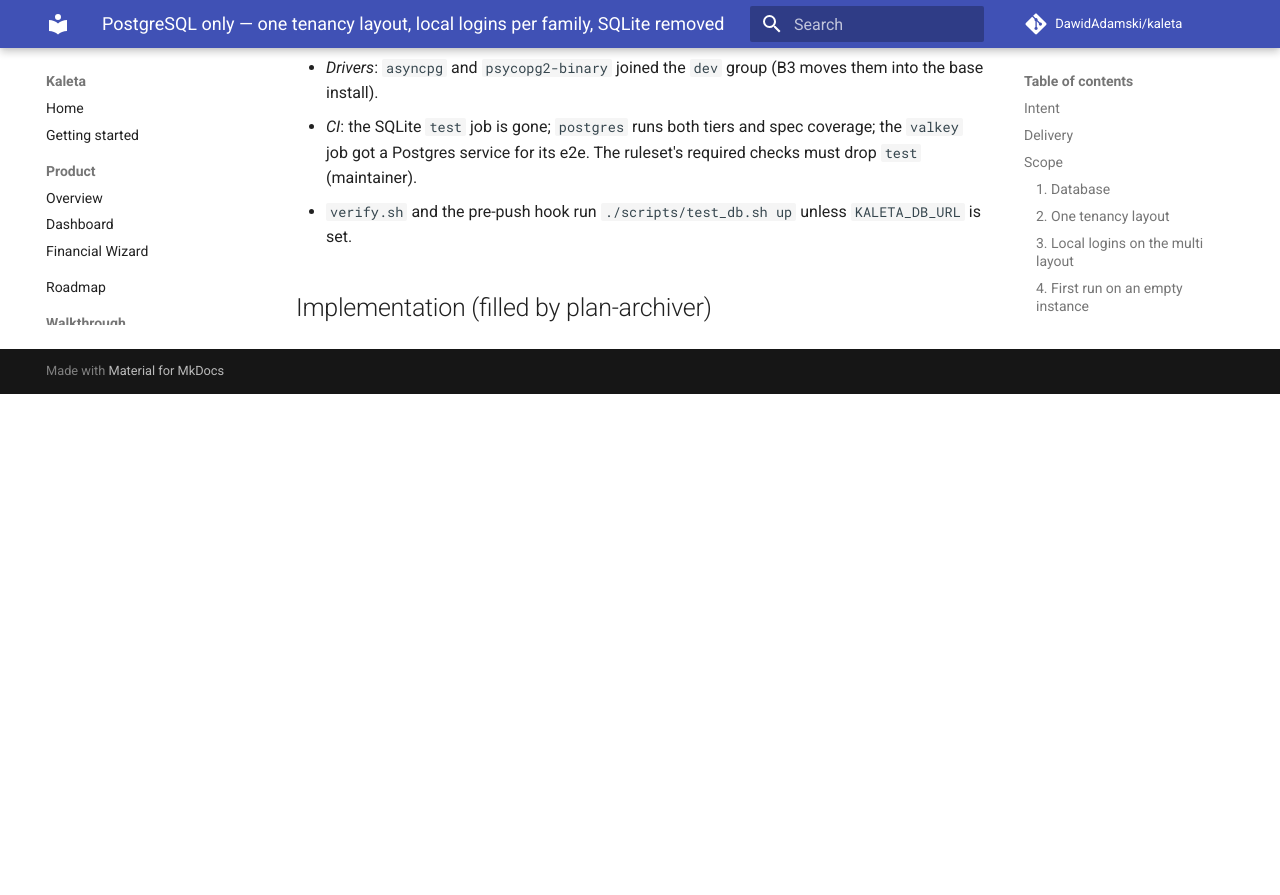
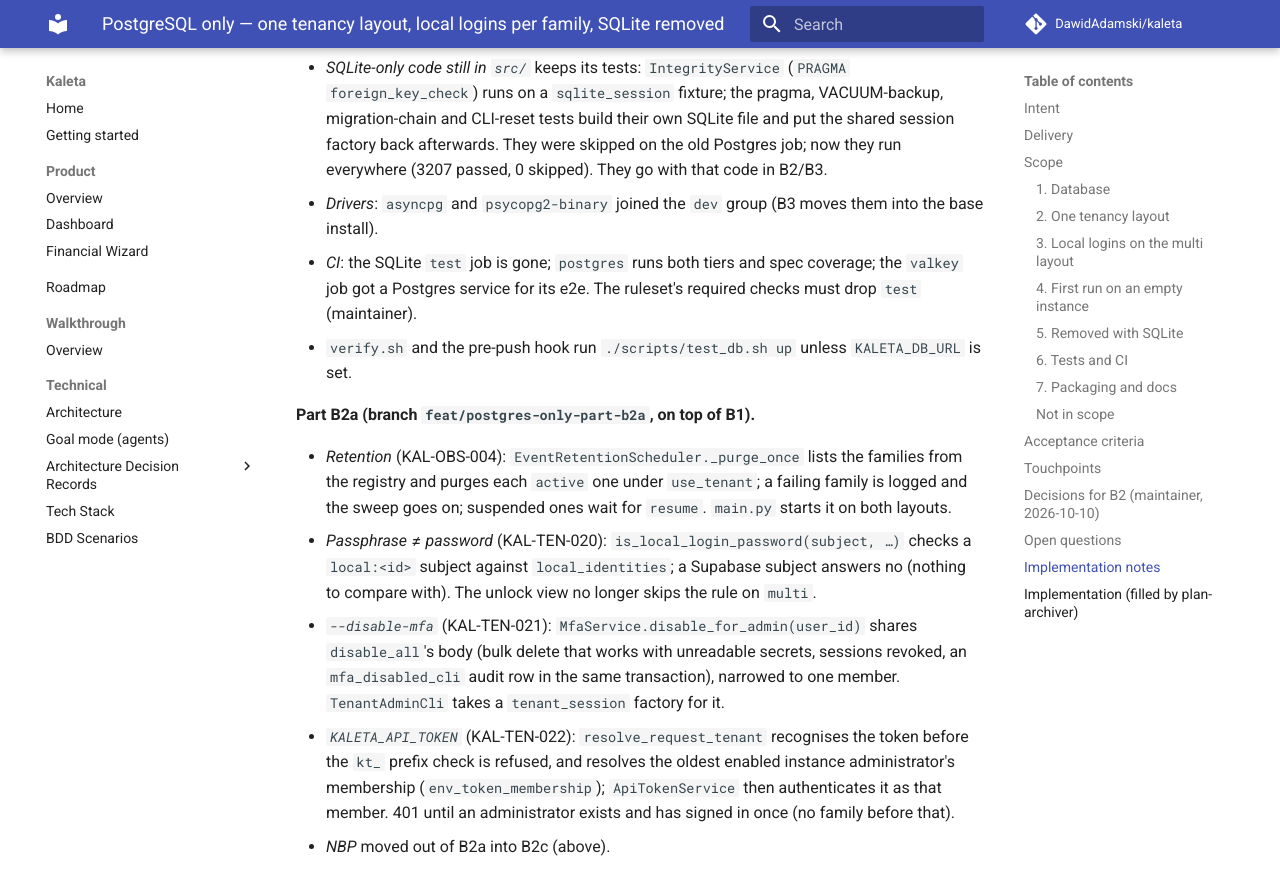
Before and after one commit to DawidAdamski/kaleta, an MkDocs documentation site: the page built from docs/plans/postgres-only.md, in a window 1280 px wide and 900 px high, scrolled down 7381 px. Shown: the top 895 px of the window. Built offline with MkDocs 1.6.1 and Material for MkDocs 9.7.7, drawn with Linux system fonts in a browser that asks for light colours; comment, search, counter and statistics services are not loaded; before the commit the page ends 7775 px from its top, so only the background shows below that; some of the changed text lies outside the part shown.

Commit message:
docs(plans): postgres-only B2a notes; NBP rates as B2c, family rates stay private
Co-Authored-By: Claude Opus 5.5 <noreply@anthropic.com>

```diff
--- a/docs/plans/postgres-only.md
+++ b/docs/plans/postgres-only.md
@@ -44,6 +44,8 @@ Three pull requests on `plan/postgres-only*` branches, each green on its own
     still works.
   - **B2b — one layout** (§2): `single` and `KALETA_TENANCY` go; encryption is
     always on.
+  - **B2c — NBP rates in `public`** (see "Decisions for B2"): after B2b, when
+    every instance has a `public` schema (single-tenant SQLite has none).
   - **B3 — SQLite out of `src/`** (§1): the dialect branches, `aiosqlite`, the
     refusal of a `sqlite` URL.
 - **C — removals, packaging, docs** (§5, §7).
@@ -175,9 +177,13 @@ A map of every `single`/`multi` branch found fifteen things only `single`
 does. Kept, on the registry layout:
 
 - **NBP rates move to `public`.** Exchange rates are public data, the same
-  for every family: one `public.currency_rates` table (registry migration),
-  one startup/scheduled fetch per instance, the Settings "fetch now" button
-  unchanged. The per-family copies are dropped by a tenant migration.
+  for every family: one `public.nbp_rates` table (registry migration), one
+  startup/scheduled fetch per instance, the Settings "fetch now" button
+  unchanged. *Refined while building B2a:* the family's `currency_rates`
+  stays, because it also holds the rates a member typed in and the ones
+  recorded from their own currency transfers — those reveal the family's
+  transactions and must not be shared. A lookup takes the latest rate on or
+  before the date from either table, the family's own winning a tie.
 - **Event retention loops over families.** One scheduler, once a day, sweeps
   each tenant schema in turn (events stay per family).
 - **"The data passphrase is not the login password"** is checked against
@@ -305,4 +311,26 @@ encryption.
 - `verify.sh` and the pre-push hook run `./scripts/test_db.sh up` unless
   `KALETA_DB_URL` is set.
 
+**Part B2a (branch `feat/postgres-only-part-b2a`, on top of B1).**
+
+- *Retention* (KAL-OBS-004): `EventRetentionScheduler._purge_once` lists the
+  families from the registry and purges each `active` one under
+  `use_tenant`; a failing family is logged and the sweep goes on; suspended
+  ones wait for `resume`. `main.py` starts it on both layouts.
+- *Passphrase ≠ password* (KAL-TEN-020): `is_local_login_password(subject, …)`
+  checks a `local:<id>` subject against `local_identities`; a Supabase subject
+  answers no (nothing to compare with). The unlock view no longer skips the
+  rule on `multi`.
+- *`--disable-mfa`* (KAL-TEN-021): `MfaService.disable_for_admin(user_id)`
+  shares `disable_all`'s body (bulk delete that works with unreadable
+  secrets, sessions revoked, an `mfa_disabled_cli` audit row in the same
+  transaction), narrowed to one member. `TenantAdminCli` takes a
+  `tenant_session` factory for it.
+- *`KALETA_API_TOKEN`* (KAL-TEN-022): `resolve_request_tenant` recognises the
+  token before the `kt_` prefix check is refused, and resolves the oldest
+  enabled instance administrator's membership (`env_token_membership`);
+  `ApiTokenService` then authenticates it as that member. 401 until an
+  administrator exists and has signed in once (no family before that).
+- *NBP* moved out of B2a into B2c (above).
+
 ## Implementation (filled by plan-archiver)
```
